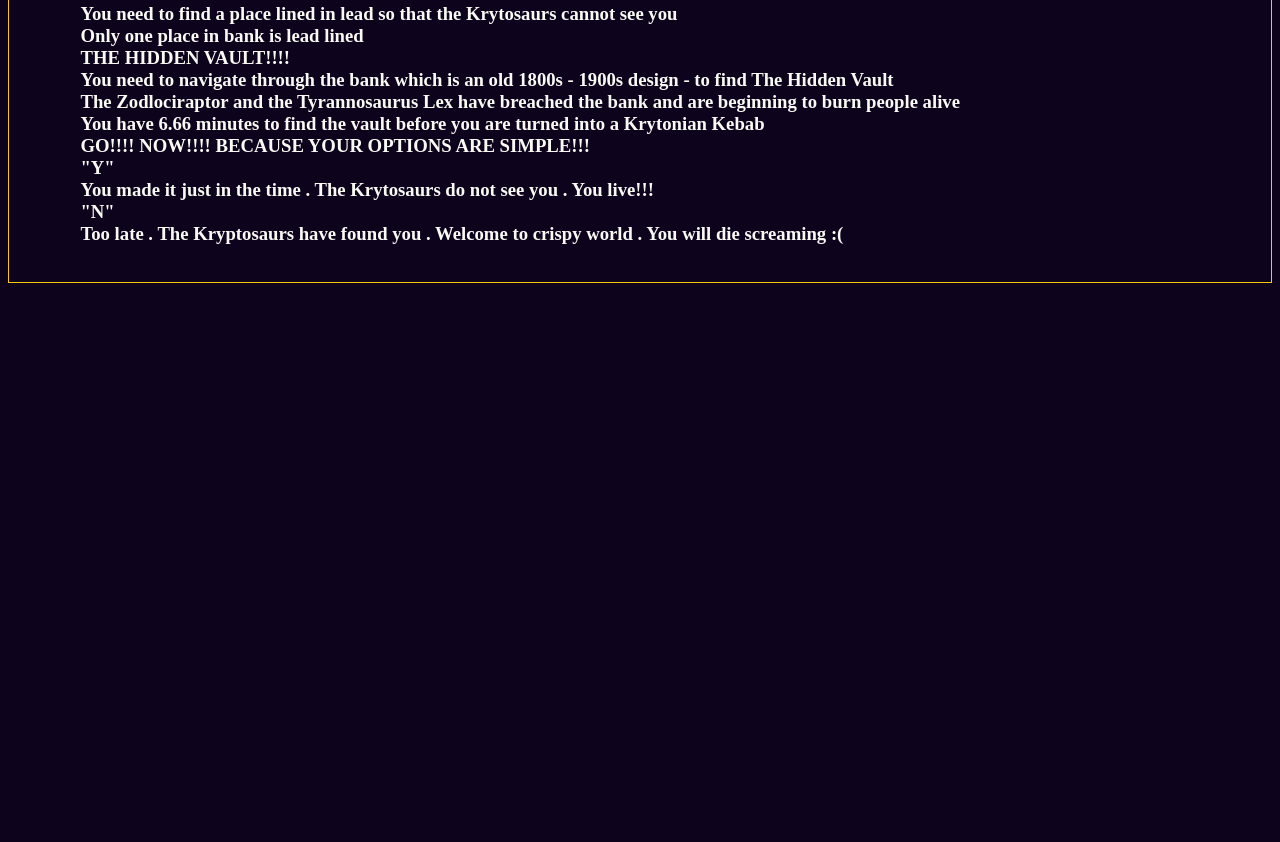
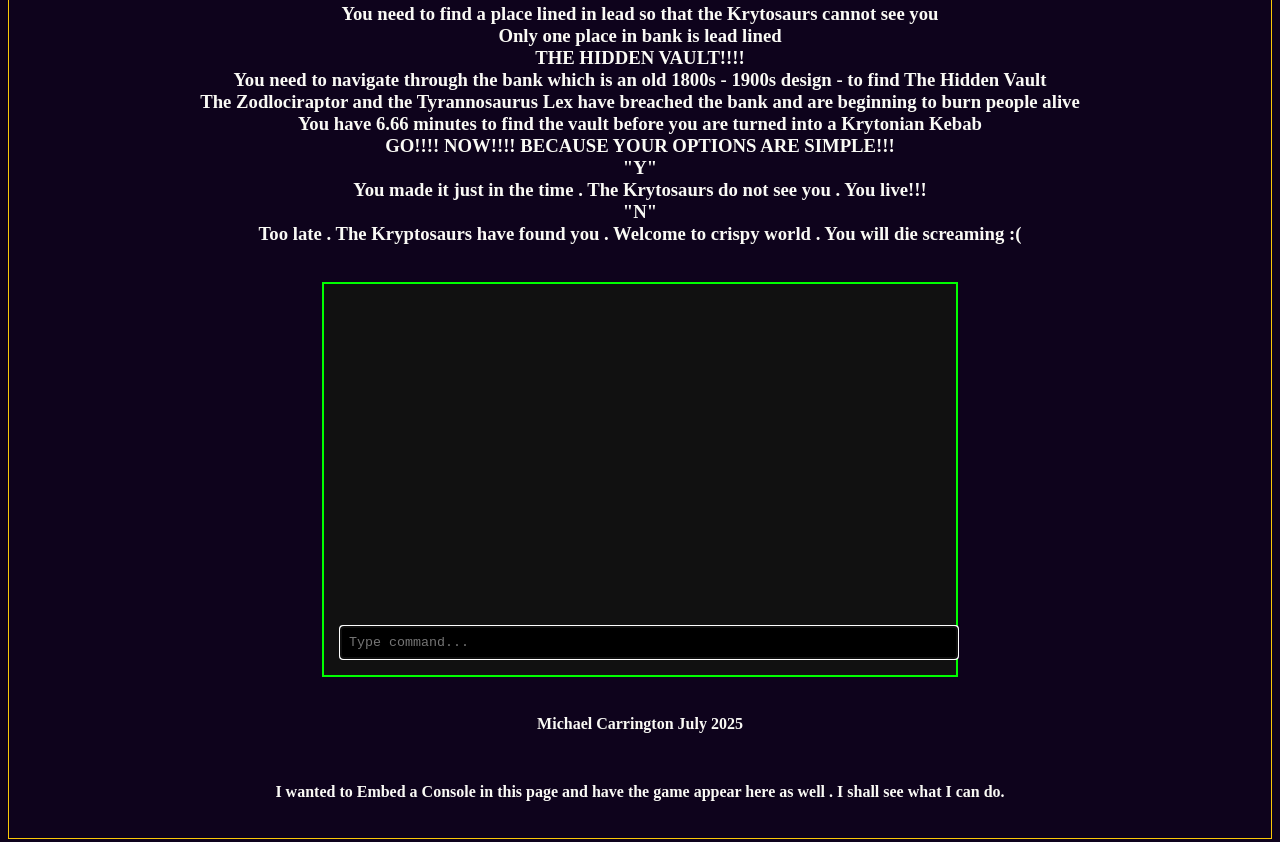
Before and after one commit to notgnirrac/kryptoniandinosaurs, a website: page public/index.html in a window 1280 px wide. Shown: the part 327-1169 px from the top of the page. Before the commit the page ends 800 px from the top, so only its background shows below. Drawn offline with Linux system fonts and the light colour scheme.

Commit message:
post feature test leaving console code to work on

```diff
--- a/public/index.html
+++ b/public/index.html
@@ -8,14 +8,14 @@
     <link rel="stylesheet" href="style.css">
 </head>
 <body>
-    <header class="centre" id="headroom">
+    <header class="full-centre" id="headroom">
         <h1>
             <span style="text-transform: uppercase;">Kryptonian Dinosaurs</span>
         </h1>
     </header>
- <section class="centre" id="KalRex">
-    <h3>
-        <p>
+ <section class="full-centre" id="KalRex">
+<h3>
+<p>
 Kryptonian Dinosaurs [Krytosaurs] are running amok in the city of Zorkington. Eating people and burning them alive with their heat vision
         </p>
 Run for shelter
@@ -38,7 +38,7 @@ You need to navigate through the bank which is an old 1800s - 1900s design - to
 </br>
 The Zodlociraptor and the Tyrannosaurus Lex have breached the bank and are beginning to burn people alive
 </br>
-You have 6.66    minutes to find the vault before you are turned into a Krytonian Kebab
+You have 6.66 minutes to find the vault before you are turned into a Krytonian Kebab
 </br>
 GO!!!! NOW!!!! BECAUSE YOUR OPTIONS ARE SIMPLE!!!
 </br>
@@ -52,5 +52,23 @@ Too late . The Kryptosaurs have found you . Welcome to crispy world . You will d
         </p>
 </h3>
  </section>
+ <section class="full-centre">
+<div  id="game-container">
+    <pre id="console-output"></pre>
+    <input id="console-input" type="text" placeholder="Type command..." autofocus />
+  </div>
+ </section>
+
+ <footer class="full-centre" id="footer">
+    <h4>
+   <p>Michael Carrington July 2025</p>
+      </br>
+      <p>
+    I wanted to Embed a Console in this page and have the game appear here as well . I shall see what I can do.
+   </p>
+</h4>
+</footer>
+
+  <script src="index.js"></script>
 </body>
 </html>
--- a/public/style.css
+++ b/public/style.css
@@ -7,10 +7,38 @@ body {
   color: #fafaf5;
 }
 
-.centre {
+
+
+.full-centre {
   display: flex;
   justify-content: center;
   align-items: center;
+  flex-direction: column;
+  text-align: center;
+}
+
+#game-container {
+  width: 600px;
+  max-width: 100%;
+  padding: 1rem;
+  background-color: #111;
+  border: 2px solid #0f0;
+}
+
+#console-output {
+  height: 300px;
+  overflow-y: auto;
+  white-space: pre-wrap;
+}
+
+#console-input {
+  align: center;
+  width: 100%;
+  padding: 0.5rem;
+  background-color: #000;
+  color: #0f0;
+  border: 1px solid #0f0;
+  font-family: monospace;
 }
 
 #headroon {
```
Also changed, not shown: index.js (+25 -17 lines).
